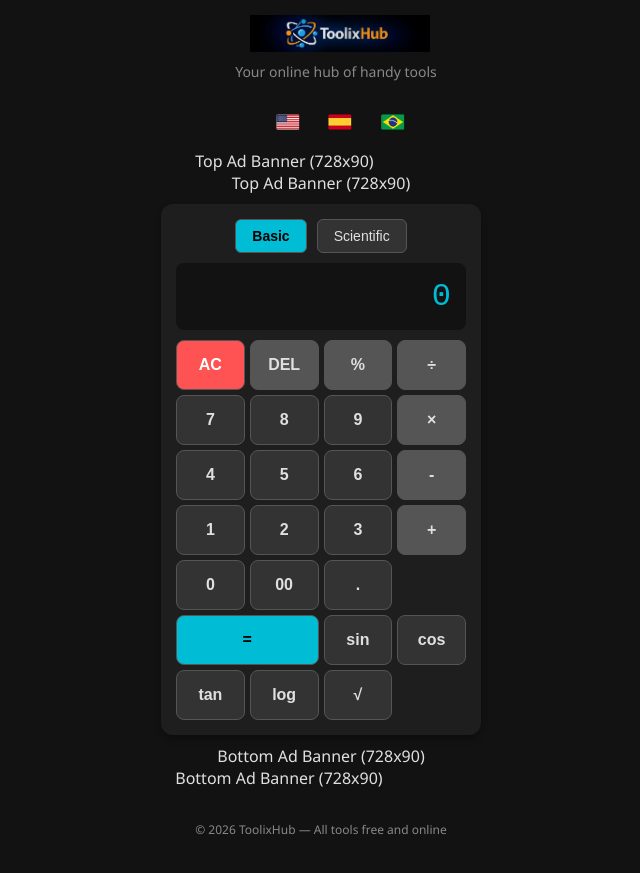
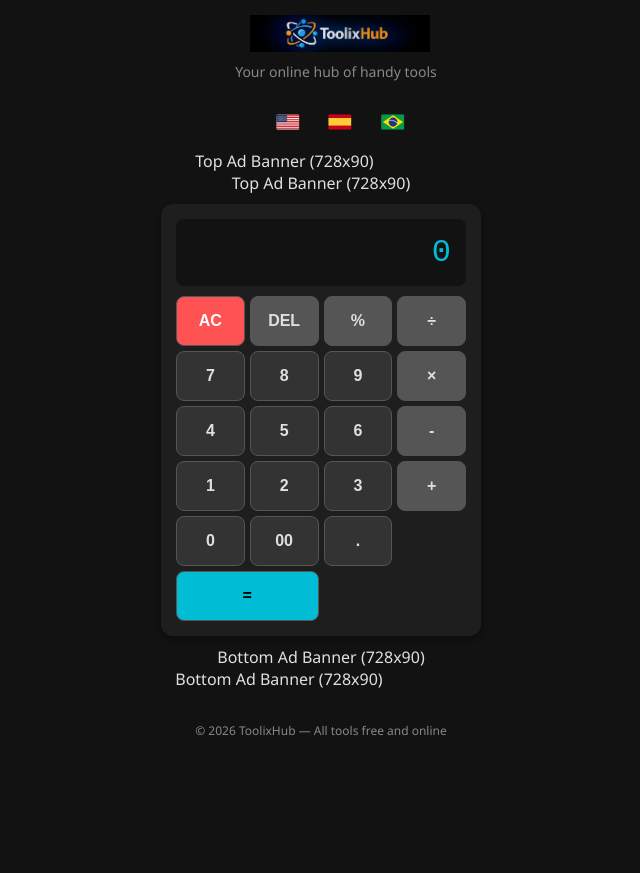
Before and after one commit to toolixhub-app/toolixhub, a Jekyll site: the page calculator.html, which Jekyll copies as it is, in a window 1280 px wide. Shown: the top 873 px of the page, without its empty margins (319-959 px from the left). Built offline with Jekyll 4.4.1, drawn with Linux system fonts in a browser that asks for light colours.

Commit message:
Update calculator.html

```diff
--- a/calculator.html
+++ b/calculator.html
@@ -5,40 +5,6 @@
     <meta name="viewport" content="width=device-width, initial-scale=1.0">
     <title>Calculator - ToolixHub</title>
     <link rel="stylesheet" href="css/style_v2.css">
-    <style>
-        /* Estilos específicos para os botões de toggle do modo */
-        .toggle-row {
-            display: flex;
-            justify-content: center;
-            gap: 10px;
-            margin-bottom: 10px;
-        }
-        .btn-toggle {
-            background-color: #333;
-            color: #e0e0e0;
-            border: 1px solid #555;
-            padding: 8px 16px;
-            border-radius: 6px;
-            cursor: pointer;
-            font-size: 14px;
-        }
-        .btn-toggle.active {
-            background-color: #00bcd4;
-            color: #000;
-            font-weight: bold;
-        }
-        #calc-display {
-            background-color: #121212;
-            color: #00bcd4;
-            font-family: 'Courier New', Courier, monospace;
-            font-size: 32px;
-            text-align: right;
-            padding: 15px;
-            border-radius: 8px;
-            margin-bottom: 10px;
-            overflow-x: auto;
-        }
-    </style>
 </head>
 <body>
 
@@ -48,14 +14,9 @@
 
     <main class="calc-container">
 
-        <div class="toggle-row">
-            <button class="btn-toggle active" id="btn-basic">Basic</button>
-            <button class="btn-toggle" id="btn-sci">Scientific</button>
-        </div>
-
         <div id="calc-display">0</div>
 
-        <div class="calc-buttons basic-grid" id="calc-grid">
+        <div class="calc-buttons">
             <button class="btn-calc ac" onclick="clearDisplay()">AC</button>
             <button class="btn-calc op" onclick="deleteLast()">DEL</button>
             <button class="btn-calc op" onclick="appendOperator('%')">%</button>
@@ -80,12 +41,6 @@
             <button class="btn-calc" onclick="appendNumber('00')">00</button>
             <button class="btn-calc" onclick="appendNumber('.')">.</button>
             <button class="btn-calc equal" onclick="calculate()">=</button>
-
-            <button class="btn-calc sci" onclick="scientificCalc('sin')">sin</button>
-            <button class="btn-calc sci" onclick="scientificCalc('cos')">cos</button>
-            <button class="btn-calc sci" onclick="scientificCalc('tan')">tan</button>
-            <button class="btn-calc sci" onclick="scientificCalc('log')">log</button>
-            <button class="btn-calc sci" onclick="scientificCalc('sqrt')">√</button>
         </div>
     </main>
 
@@ -110,9 +65,6 @@
 
     <script>
         let display = document.getElementById('calc-display');
-        let calcGrid = document.getElementById('calc-grid');
-        let btnBasic = document.getElementById('btn-basic');
-        let btnSci = document.getElementById('btn-sci');
 
         function appendNumber(number) {
             if (display.innerText === '0') display.innerText = '';
@@ -140,32 +92,6 @@
                 display.innerText = 'Error';
             }
         }
-
-        function scientificCalc(func) {
-            let value = parseFloat(display.innerText);
-            switch(func) {
-                case 'sin': display.innerText = Math.sin(value); break;
-                case 'cos': display.innerText = Math.cos(value); break;
-                case 'tan': display.innerText = Math.tan(value); break;
-                case 'log': display.innerText = Math.log10(value); break;
-                case 'sqrt': display.innerText = Math.sqrt(value); break;
-            }
-        }
-
-        // Lógica de alternância (Toggle)
-        btnBasic.addEventListener('click', () => {
-            btnBasic.classList.add('active');
-            btnSci.classList.remove('active');
-            calcGrid.classList.remove('sci-grid');
-            calcGrid.classList.add('basic-grid');
-        });
-
-        btnSci.addEventListener('click', () => {
-            btnSci.classList.add('active');
-            btnBasic.classList.remove('active');
-            calcGrid.classList.remove('basic-grid');
-            calcGrid.classList.add('sci-grid');
-        });
     </script>
 </body>
 </html>
```
